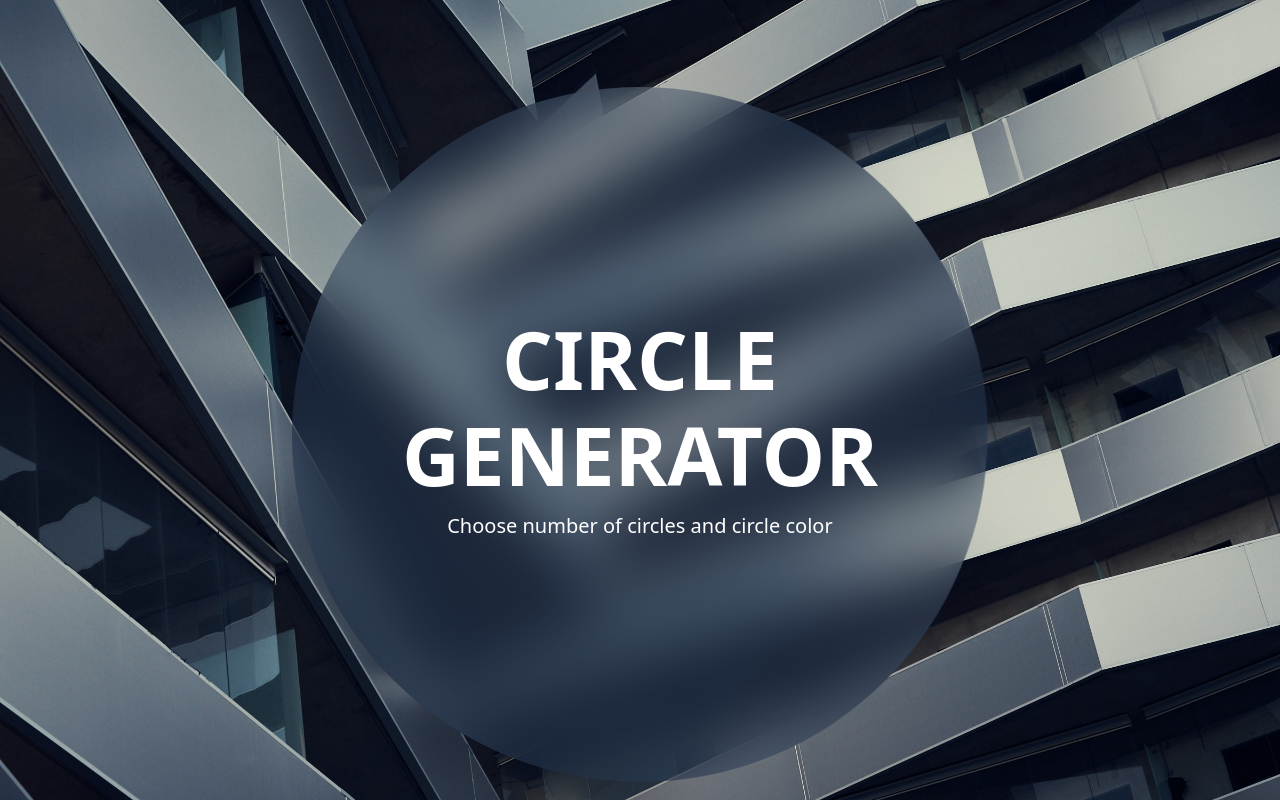
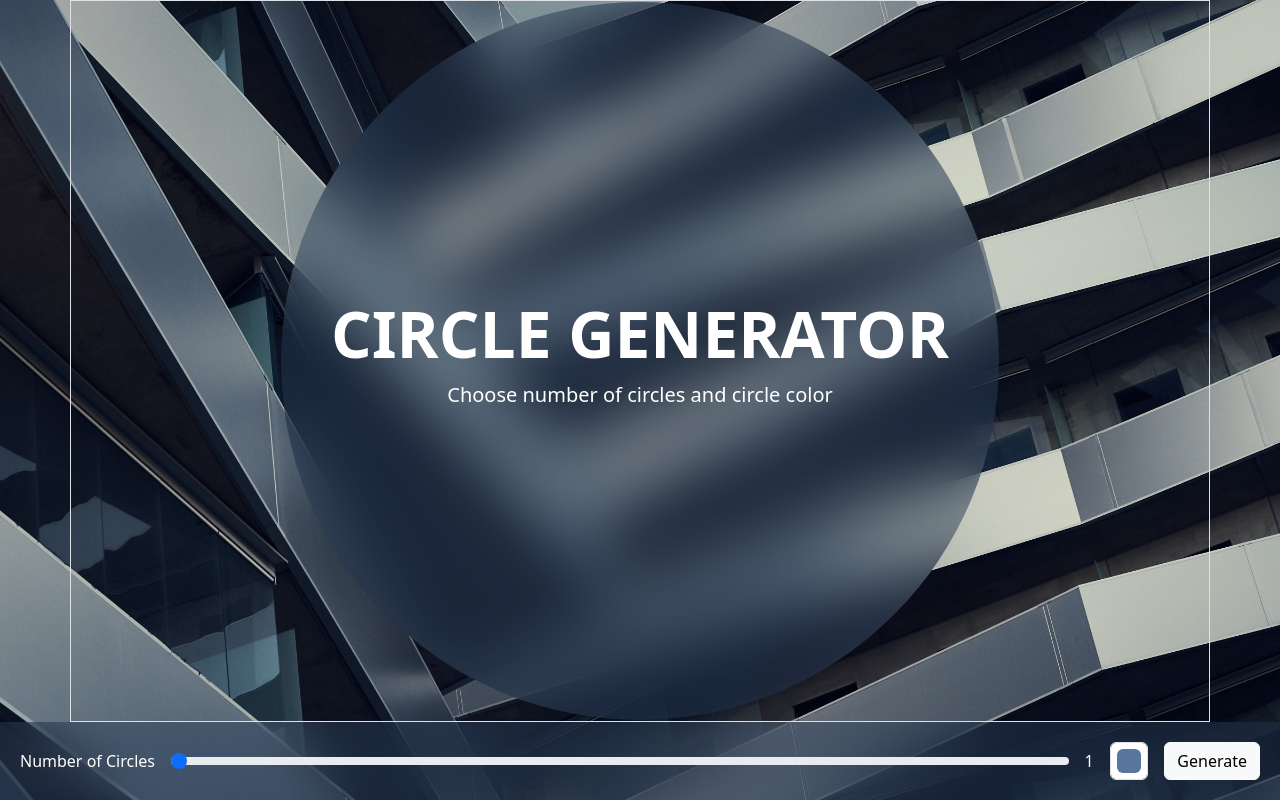
Before and after one commit to aSwanting/bouncing-circle, a plain HTML site: page index.html in a window 1280 px wide. Drawn offline with nearby package versions, Linux system fonts and the light colour scheme.

Commit message:
fix: splash temp overflow fix

```diff
--- a/css/style.css
+++ b/css/style.css
@@ -9,14 +9,20 @@
 .app-main {
     flex-grow: 1;
     position: relative;
+    overflow: hidden;
 }
 
 .app-splash {
     background-color: rgba(44, 65, 95, 0.4);
     backdrop-filter: blur(30px);
     aspect-ratio: 1;
-    max-width: 80%;
-    max-height: 80%;
+    padding: 50px;
+    max-width: 100%;
+    max-height: 100%;
+    min-width: 500px;
+    min-height: 500px;
+
+
 
 }
 
--- a/index.html
+++ b/index.html
@@ -16,12 +16,12 @@
 
         <div class="app-main" id="app-main">
 
-            <div class="container d-flex justify-content-center align-items-center h-100">
+            <div class="container d-flex justify-content-center align-items-center h-100 border">
 
                 <div
-                    class="app-splash p-5 d-flex flex-column justify-content-center align-items-center rounded-circle text-white text-center">
+                    class="app-splash d-flex flex-column justify-content-center align-items-center rounded-circle text-white text-center">
 
-                    <h1 class="display-1 fw-semibold text-uppercase">Circle Generator</h1>
+                    <h1 class="display-3 fw-semibold text-uppercase">Circle Generator</h1>
                     <p class="fs-5 fw-light ">Choose number of circles and circle color</p>
 
                 </div>
```
